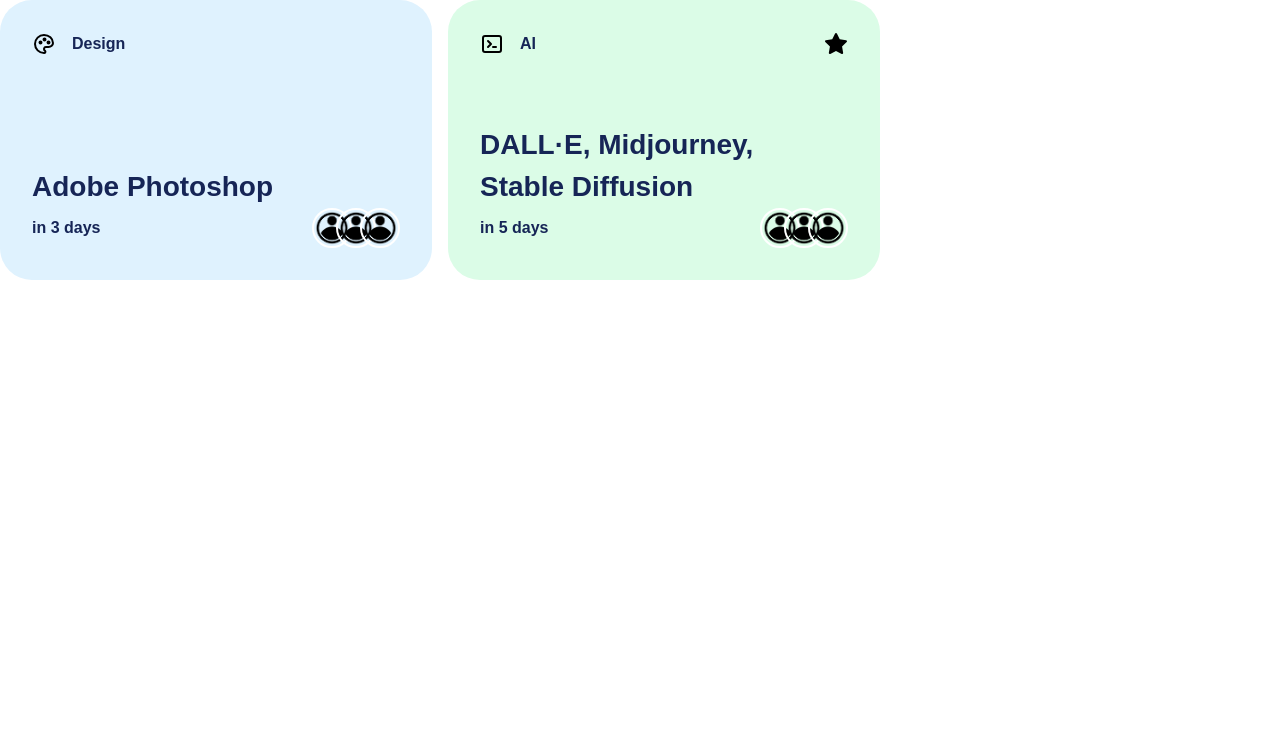
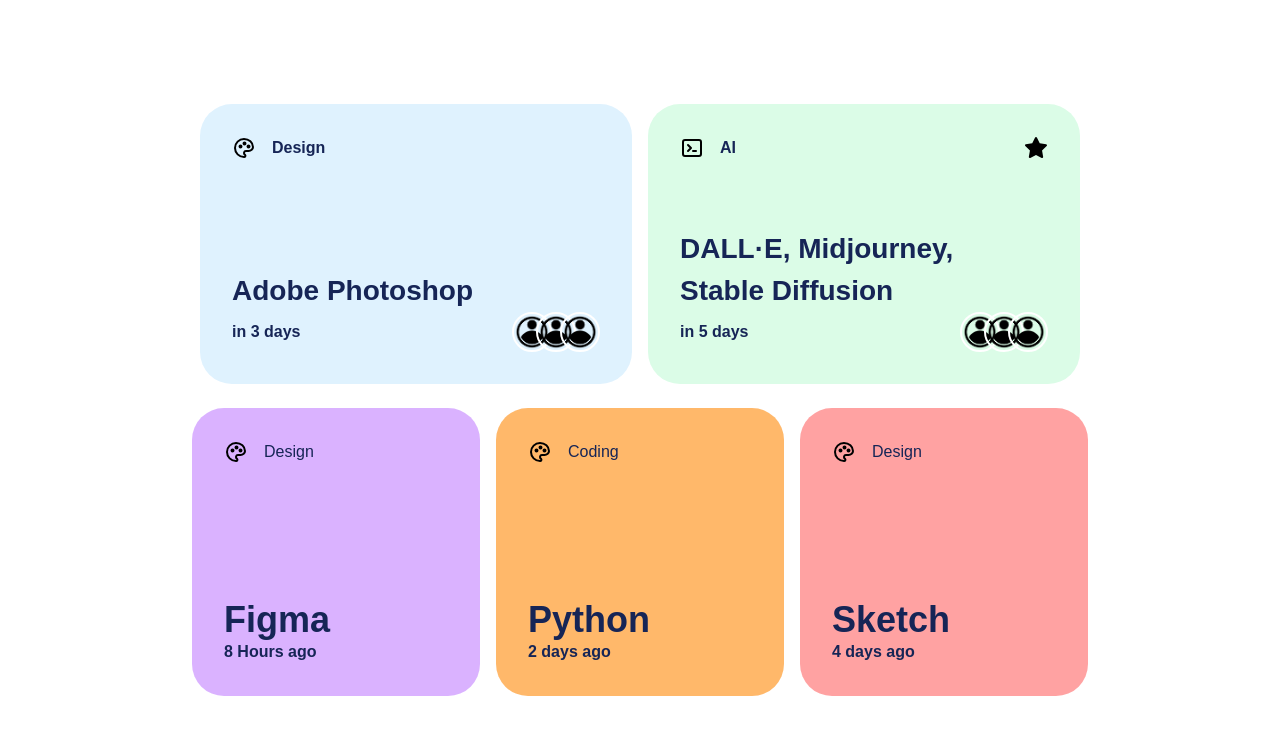
Before and after one commit to yudha-03/FE-CODE-SATRIA-SIB4A-, a Next.js app: page /task-2 in a window 1280 px wide. Shown: the top 734 px of the page. Built offline with nearby package versions, Linux system fonts and the light colour scheme.

Commit message:
update task-2

```diff
--- a/app/learn/page.tsx
+++ b/app/learn/page.tsx
@@ -1,4 +1,3 @@
-
 export default function LearnPage(){
     return(
         <section className="h-screen bg-gray-100 flex gap-4">
--- a/app/task-2/page.tsx
+++ b/app/task-2/page.tsx
@@ -1,11 +1,15 @@
-export default function task_2(){
+export default function task_2() {
     return (
-        <section className="flex gap-4">
+        <section className="bg-white h-screen flex flex-col justify-center items-center gap-6 p-4">
+
+            <div className="flex gap-4">
+
                 <div className="bg-sky-100 p-8 h-70 w-108 rounded-4xl flex flex-col justify-between text-blue-950">
                     <div className="flex gap-4">
                         <img src="palette.svg" alt="palet" />
                         <p className="font-bold">Design</p>
                     </div>
+
                     <div>
                         <h2 className="text-[28px] font-bold">Adobe Photoshop</h2>
                         <div className="flex items-center">
@@ -13,29 +17,74 @@
                             <div className="flex -space-x-4 ml-auto">
                                 <img className="w-10 h-10 rounded-full border-2 border-white" src="person.png" alt="person" />
                                 <img className="w-10 h-10 rounded-full border-2 border-white" src="person.png" alt="person" />
-                        <img className="w-10 h-10 rounded-full border-2 border-white" src="person.png" alt="person"/>
+                                <img className="w-10 h-10 rounded-full border-2 border-white" src="person.png" alt="person" />
                             </div>
                         </div>
                     </div>
                 </div>
+
                 <div className="bg-green-100 p-8 h-70 w-108 rounded-4xl flex flex-col justify-between text-blue-950">
                     <div className="flex gap-4">
                         <img src="terminal-2.svg" alt="terminal" />
                         <p className="font-bold">AI</p>
-                <img className="ml-auto"src="star.svg" alt="star" />
+                        <img className="ml-auto" src="star.svg" alt="star" />
                     </div>
+
                     <div>
-                <h2 className="text-[28px] font-bold">DALL·E, Midjourney,<br />Stable Diffusion</h2>
+                        <h2 className="text-[28px] font-bold">
+                            DALL·E, Midjourney,<br />Stable Diffusion
+                        </h2>
+
                         <div className="flex items-center">
                             <p className="font-bold">in 5 days</p>
                             <div className="flex -space-x-4 ml-auto">
                                 <img className="w-10 h-10 rounded-full border-2 border-white" src="person.png" alt="person" />
                                 <img className="w-10 h-10 rounded-full border-2 border-white" src="person.png" alt="person" />
-                    <img className="w-10 h-10 rounded-full border-2 border-white" src="person.png" alt="person"/>
+                                <img className="w-10 h-10 rounded-full border-2 border-white" src="person.png" alt="person" />
                             </div>
                         </div>
                     </div>
                 </div>
+
+            </div>
+
+            <div className="flex gap-4">
+
+                <div className="bg-purple-300 p-8 h-72 w-72 rounded-4xl flex flex-col justify-between text-blue-950">
+                    <div className="flex gap-4">
+                        <img src="palette.svg" alt="Design" />
+                        <p>Design</p>
+                    </div>
+                    <div>
+                        <h2 className="text-4xl font-bold">Figma</h2>
+                        <p className="font-bold">8 Hours ago</p>
+                    </div>
+                </div>
+
+                <div className="bg-orange-300 p-8 h-72 w-72 rounded-4xl flex flex-col justify-between text-blue-950">
+                    <div className="flex gap-4">
+                        <img src="palette.svg" alt="Coding" />
+                        <p>Coding</p>
+                    </div>
+                    <div>
+                        <h2 className="text-4xl font-bold">Python</h2>
+                        <p className="font-bold">2 days ago</p>
+                    </div>
+                </div>
+
+                <div className="bg-red-300 p-8 h-72 w-72 rounded-4xl flex flex-col justify-between text-blue-950">
+                    <div className="flex gap-4">
+                        <img src="palette.svg" alt="Design" />
+                        <p>Design</p>
+                    </div>
+                    <div>
+                        <h2 className="text-4xl font-bold">Sketch</h2>
+                        <p className="font-bold">4 days ago</p>
+                    </div>
+                </div>
+
+            </div>
+
         </section>
-    )
+    );
 }
```
Also changed, not shown: public/code.svg (added). Lines whose indentation alone changed are shown as unchanged.
